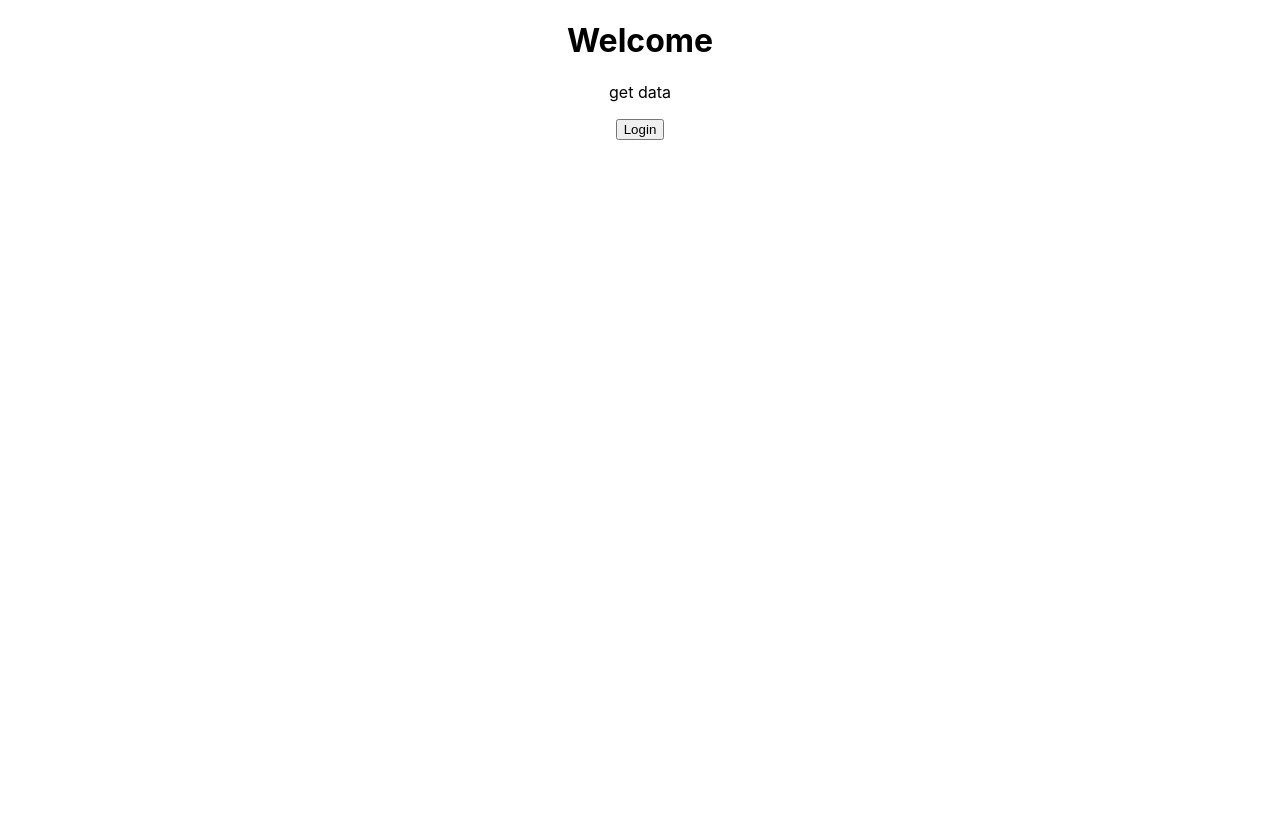
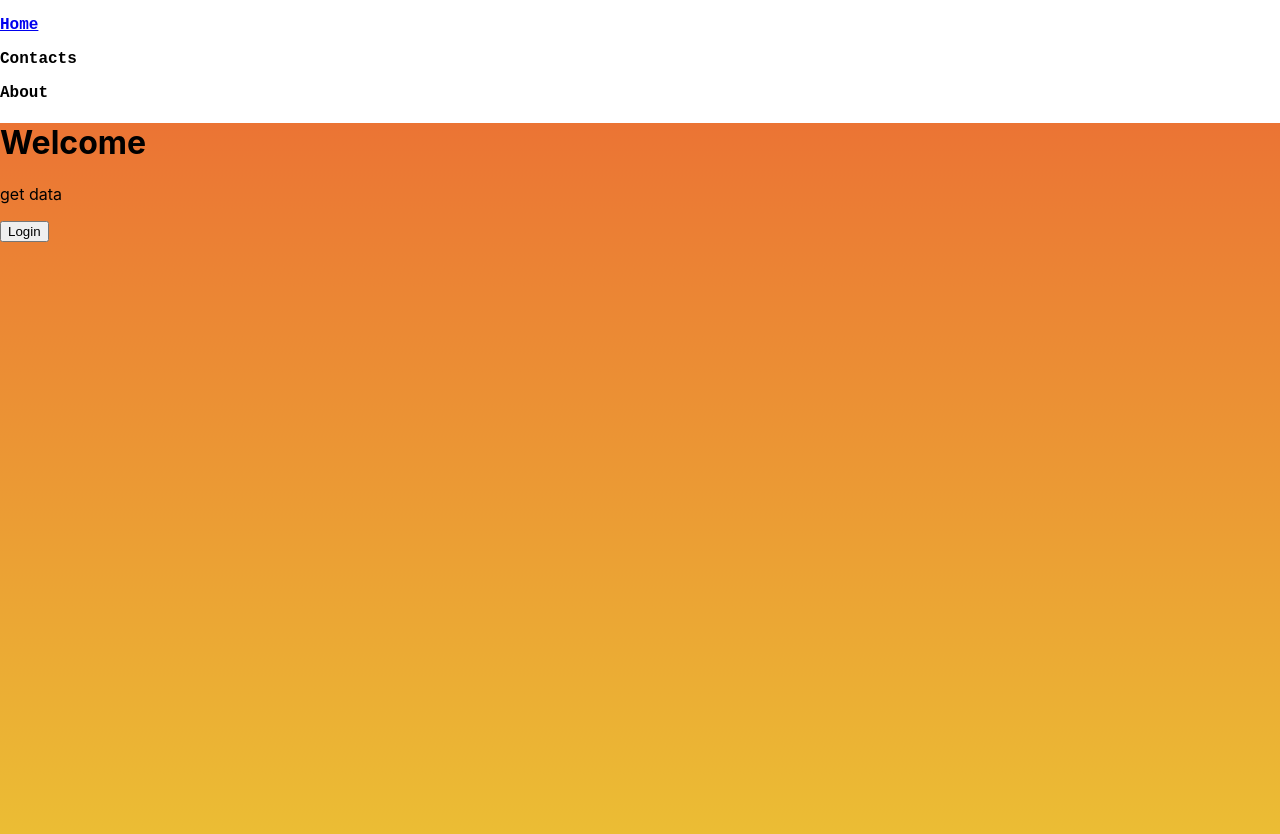
Before and after one commit to ambarishmamidi/frontend-project, a React (Create React App) app: page / in a window 1280 px wide. Shown: the top 834 px of the page. Before the commit the page ends 800 px from the top, so only its background shows below. Built offline with nearby package versions, Linux system fonts and the light colour scheme.

Commit message:
add header component

```diff
--- a/package.json
+++ b/package.json
@@ -8,6 +8,7 @@
     "@testing-library/user-event": "^13.5.0",
     "react": "^18.2.0",
     "react-dom": "^18.2.0",
+    "react-router-dom": "^6.15.0",
     "react-scripts": "5.0.1",
     "web-vitals": "^2.1.4"
   },
--- a/src/App.js
+++ b/src/App.js
@@ -1,14 +1,21 @@
 import React from "react"
+
+
+import { BrowserRouter,Route,Routes } from "react-router-dom"
 import './App.css'
 
 import Home from "./components/Home"
+import Header from "./components/Header"
 
 
 
 const App = () =>  (
-    <div className="App">
-      <Home/>
-    </div>
+  <BrowserRouter>
+  <Header/>
+  <Routes>
+    <Route exact path="/" element={<Home/>}/>
+  </Routes>
+  </BrowserRouter>
   )
 
 export default App;
--- /dev/null
+++ b/src/components/Header.css
@@ -0,0 +1,7 @@
+
+
+
+.nav-links {
+    font-family: 'Courier New', Courier, monospace;
+    font-weight: bold;
+}
--- /dev/null
+++ b/src/components/Header.js
@@ -0,0 +1,15 @@
+import {Link} from "react-router-dom"
+
+import "./Header.css"
+
+
+const Header = () => (
+    <div className="header-container">
+        <Link to="/">
+        <p className="nav-links">Home</p>
+        </Link>
+        <p className="nav-links">Contacts</p>
+        <p className="nav-links">About</p>
+    </div>
+)
+export default Header
--- a/src/components/Home.css
+++ b/src/components/Home.css
@@ -1,4 +1,4 @@
 .home-container {
     height: 100vh;
-    background-image: linear-gradient();
+    background-image: linear-gradient(#eb7434,#ebc634);
 }
--- a/src/components/Home.js
+++ b/src/components/Home.js
@@ -1,4 +1,6 @@
 import React from "react"
+
+import "./Home.css"
 
 
 const Home = () => (
```
Also changed, not shown: 1 other file (tests, documents, lock files or other folders).
